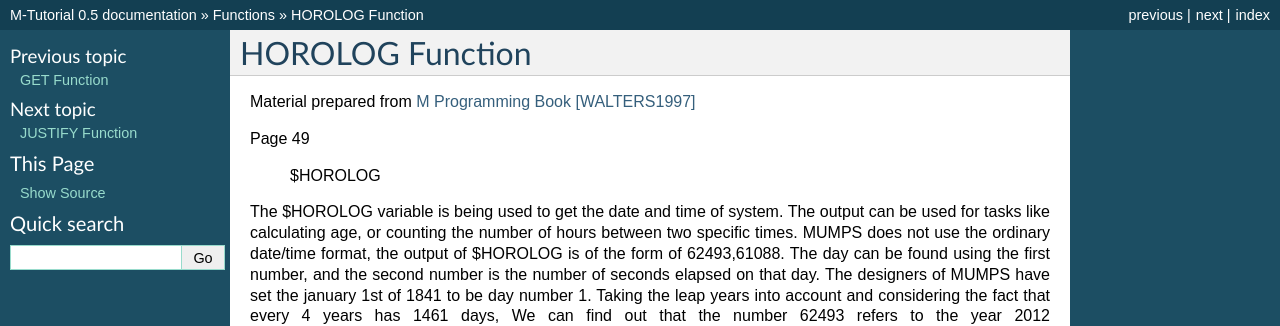
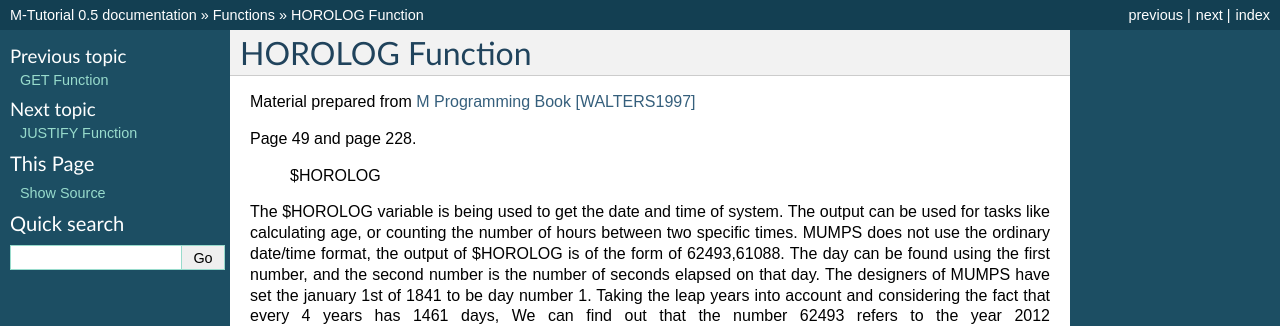
Before and after one commit to luisibanez/M-Tutorial, a Sphinx documentation site: the page built from source/HOROLOG_Function.rst, in a window 1280 px wide. Shown: the top 326 px of the page. Built offline with Sphinx 7.4.7, drawn with Linux system fonts in a browser that asks for light colours.

```diff
--- a/source/HOROLOG_Function.rst
+++ b/source/HOROLOG_Function.rst
@@ -4,7 +4,7 @@
 
 Material prepared from `M Programming Book`_ [WALTERS1997]_
 
-Page 49
+Page 49 and page 228.
 
 
     $HOROLOG
```
